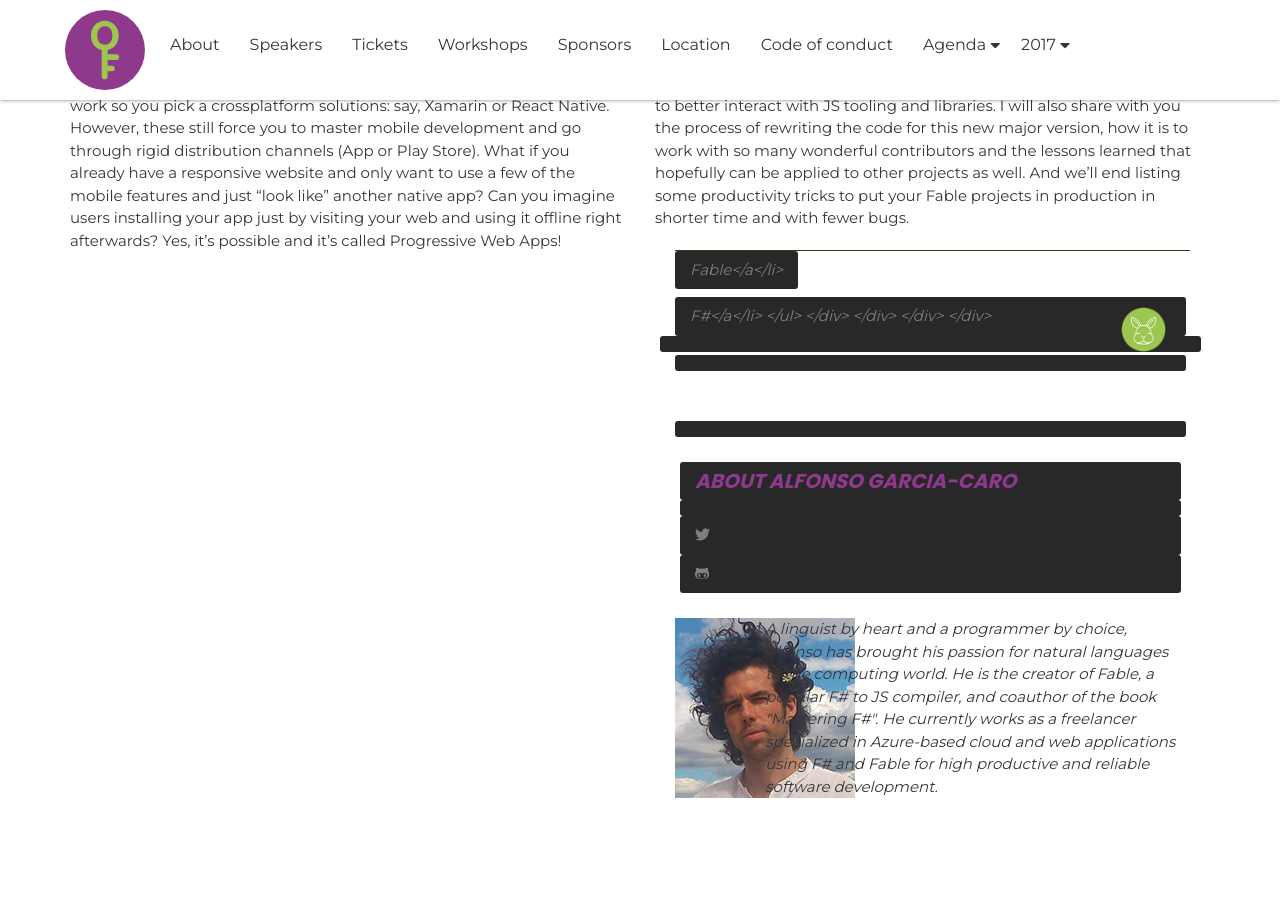
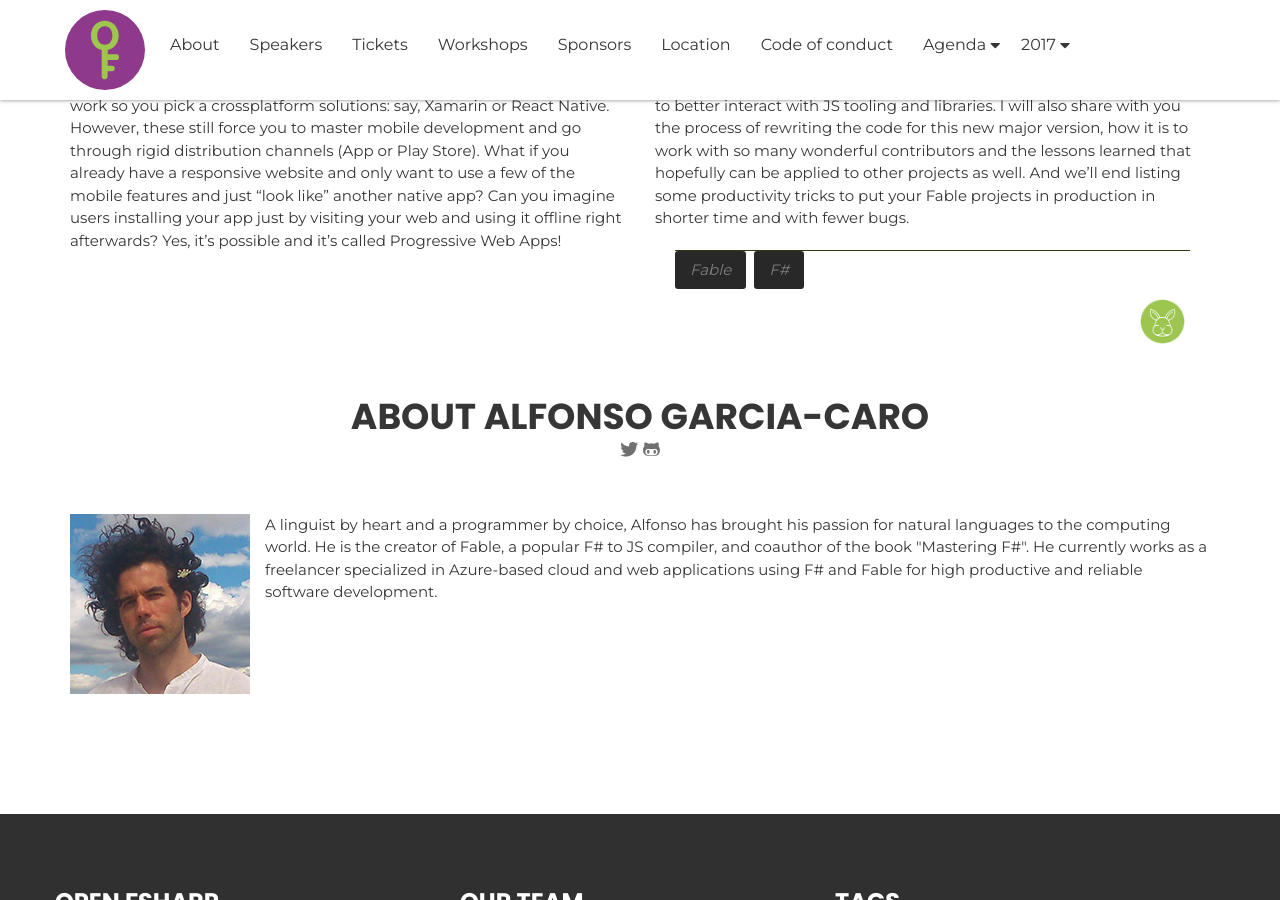
Before and after one commit to open-fsharp/open-fsharp.github.io, a Jekyll site: the page built from speakers/alfonso-garcia-caro.md, in a window 1280 px wide and 900 px high, scrolled down 499 px. Built offline with Jekyll 4.4.1, drawn with Linux system fonts in a browser that asks for light colours; nearby versions of some CDN libraries; comment, search, counter and statistics services are not loaded.

Commit message:
fix html tag a not closed

```diff
--- a/speakers/alfonso-garcia-caro.md
+++ b/speakers/alfonso-garcia-caro.md
@@ -31,8 +31,8 @@
             </div>
             <div class="tags">
                 <ul class="tag">
-                    <li><a href="#">Fable</a</li>
-                    <li><a href="#">F#</a</li>
+                    <li><a href="#">Fable</a></li>
+                    <li><a href="#">F#</a></li>
                 </ul>
                 <div class="talk-level">
                     <img src="{{ site.baseurl }}public/assets/animals/bunny.png" alt="This talk is Bunny level" />
```
